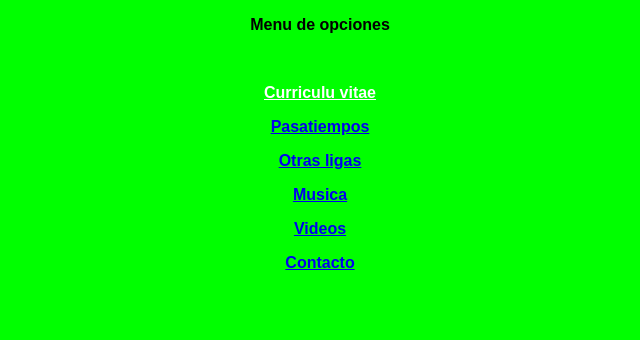
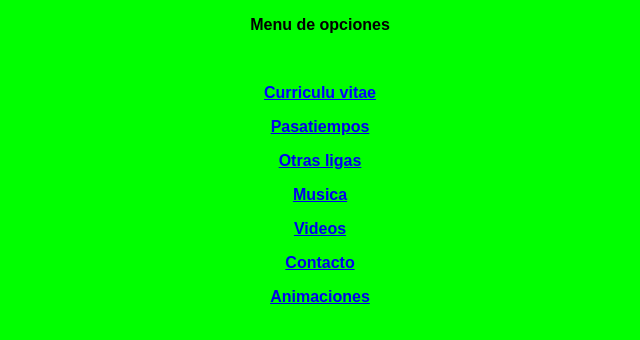
Before and after one commit to Yahir14/introiscsa1, a plain HTML site: page menu.htm in a window 1280 px wide. Shown: the whole page, without its empty margins (320-960 px from the left). Drawn offline with Linux system fonts and the light colour scheme.

Commit message:
Add files via upload

```diff
--- a/menu.htm
+++ b/menu.htm
@@ -15,7 +15,7 @@ body {
 }
 .style2 {color: #CCCCCC}
 .style3 {color: #000000}
-.style4 {color: #FFFFFF}
+.style5 {color: #0000FF; }
 -->
 </style>
 </head>
@@ -24,12 +24,13 @@ body {
 <div align="center" class="style1">
   <p class="style3">Menu de opciones</p>
   <p class="style3">&nbsp;</p>
-  <p class="style3"><a href="cvbitae.htm" class="style4">Curriculu vitae</a></p>
+  <p class="style3"><a href="cvbitae.htm" class="style5">Curriculu vitae</a></p>
   <p class="style2"><span class="style3"><a href="pasa.htm">Pasatiempos</a></span></p>
   <p class="style3"><a href="otras.htm">Otras ligas</a></p>
   <p class="style3"><a href="musica.htm">Musica</a></p>
   <p class="style3"><a href="videos.htm">Videos</a></p>
   <p class="style2"><span class="style3"><a href="contacto.htm">Contacto</a></span></p>
+  <p class="style5"><a href="imagenesdeflash.htm">Animaciones</a></p>
   <p class="style2">&nbsp;</p>
 </div>
 </body>
```
